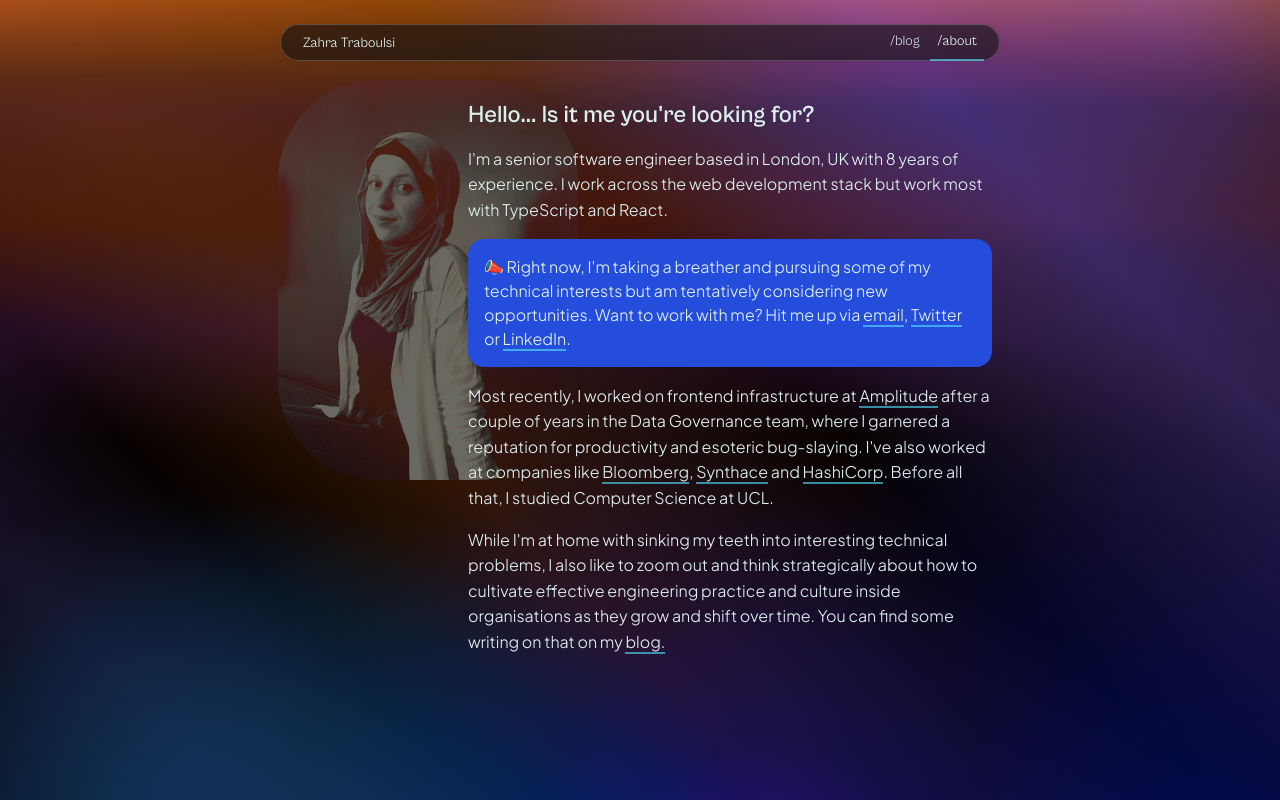
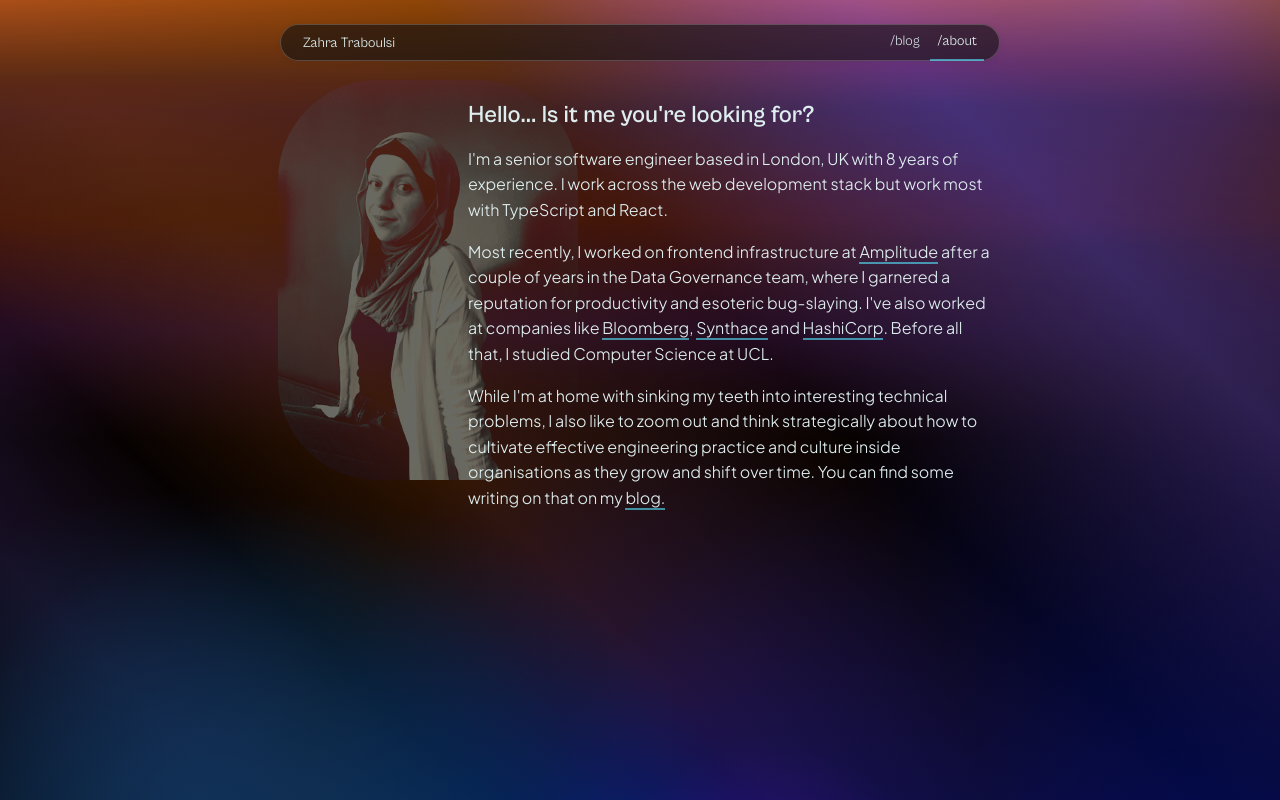
Before and after one commit to ZahraTee/personal-website, an Astro site: page /about in a window 1280 px wide. Built offline with nearby package versions, Linux system fonts and the light colour scheme; Astro itself is replaced by a stand-in of ours.

Commit message:
Remove new opps callout on about page

```diff
--- a/src/pages/about.astro
+++ b/src/pages/about.astro
@@ -73,15 +73,6 @@ const posts = (await getCollection("blog")).sort(
           experience. I work across the web development stack but work most with
           TypeScript and React.
         </p>
-        <Callout>
-          📣 Right now, I'm taking a breather and pursuing some of my technical
-          interests but am tentatively considering new opportunities. Want to
-          work with me? Hit me up via <a href="mailto:zahratee@gmail.com"
-            >email</a
-          >,
-          <a href="https://www.twitter.com/zahrataiba">Twitter</a> or
-          <a href="https://www.linkedin.com/in/zahratraboulsi/">LinkedIn</a>.
-        </Callout>
         <p>
           Most recently, I worked on frontend infrastructure at <a
             href="https://amplitude.com/">Amplitude</a
```
